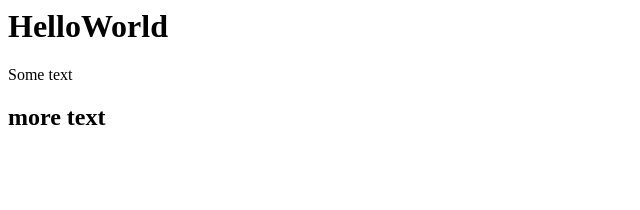
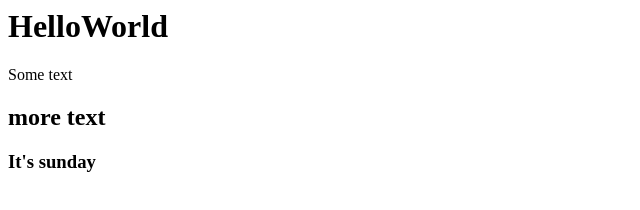
Before and after one commit to senamelawmabotja/stuff, a plain HTML site: page index.html in a window 1280 px wide. Shown: the whole page, without its empty margins (0-640 px from the left). Drawn offline with Linux system fonts and the light colour scheme.

Commit message:
update for pull

```diff
--- a/index.html
+++ b/index.html
@@ -1,3 +1,4 @@
 <h1>HelloWorld</h1>
 <blink>Some text</blink>
 <h2>more text</h2>
+<h3>It's sunday</h3>
```
